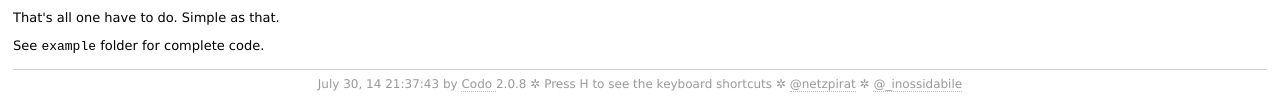
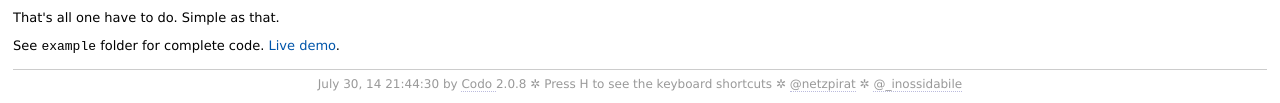
Before and after one commit to akfish/seajs-worker, a website: page doc/extra/README.md.html in a window 1280 px wide. Shown: the part 1428-1531 px from the top of the page. Drawn offline with Linux system fonts and the light colour scheme.

Commit message:
Add demo link to README.md

```diff
--- a/doc/extra/README.md.html
+++ b/doc/extra/README.md.html
@@ -96,11 +96,11 @@ define (require, exports, module) -&gt;
     .then (msg) -&gt; console.log &quot;Worker echos: #{msg} as promised&quot;
   worker.add 100, 1
     .then (sum) -&gt; console.log &quot;Worker adds: #{sum} as promised&quot;
-</code></pre><p>That&#39;s all one have to do. Simple as that.</p><p>See <code>example</code> folder for complete code.</p>
+</code></pre><p>That&#39;s all one have to do. Simple as that.</p><p>See <code>example</code> folder for complete code. <a href="http://catx.me/seajs-worker/example/">Live demo</a>.</p>
       </div>
     </div>
     <div id='footer'>
-  July 30, 14 21:37:43 by
+  July 30, 14 21:44:30 by
   <a href='https://github.com/coffeedoc/codo' title='CoffeeScript API documentation generator'>
     Codo
   </a>
```
Also changed, not shown: doc/alphabetical_index.html (+1 -1 lines), doc/class/SeaWorker.html (+1 -1 lines), doc/file/src/example/adder.coffee.html (+1 -1 lines), doc/file/src/example/example-worker.coffee.html (+1 -1 lines), doc/file/src/example/main.coffee.html (+1 -1 lines), doc/file/src/launcher.coffee.html (+1 -1 lines), doc/file/src/worker.coffee.html (+1 -1 lines), README.md.
